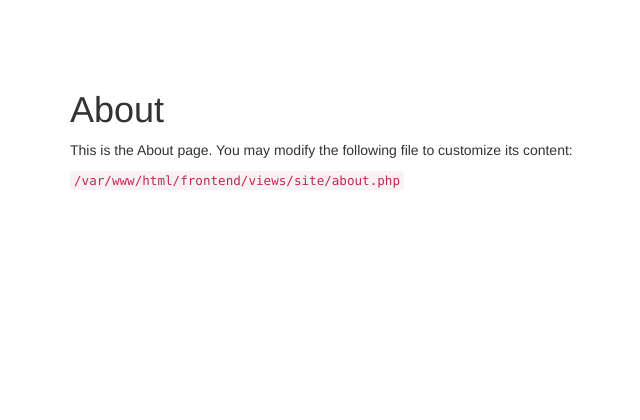
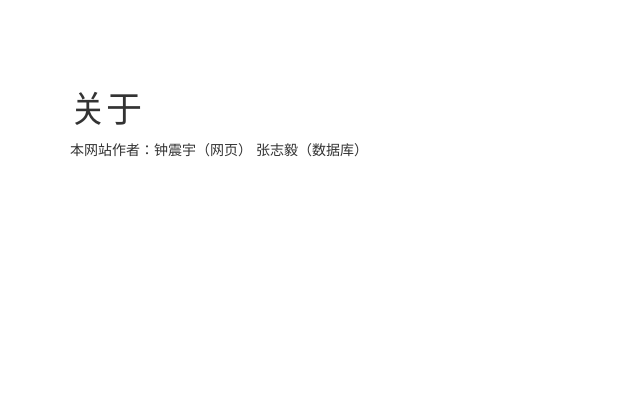
Before and after one commit to alumik/room-booking-system, a PHP site: template frontend/views/site/about.php in a window 1280 px wide. Shown: the top 420 px of the page, without its empty margins (0-640 px from the left). Run offline with PHP 8.4, Linux system fonts and the light colour scheme; the template is opened without the code that fills it, so the values that code supplies are empty; some libraries are stand-ins or nearby versions.

Commit message:
添加关于/修改数据库地址

```diff
--- a/frontend/views/site/about.php
+++ b/frontend/views/site/about.php
@@ -4,13 +4,11 @@
 
 use yii\helpers\Html;
 
-$this->title = 'About';
+$this->title = '关于';
 $this->params['breadcrumbs'][] = $this->title;
 ?>
 <div class="site-about">
     <h1><?= Html::encode($this->title) ?></h1>
 
-    <p>This is the About page. You may modify the following file to customize its content:</p>
-
-    <code><?= __FILE__ ?></code>
+    <p>本网站作者：钟震宇（网页） 张志毅（数据库）</p>
 </div>
```
Also changed, not shown: common/config/main.php (+15 -0 lines).
